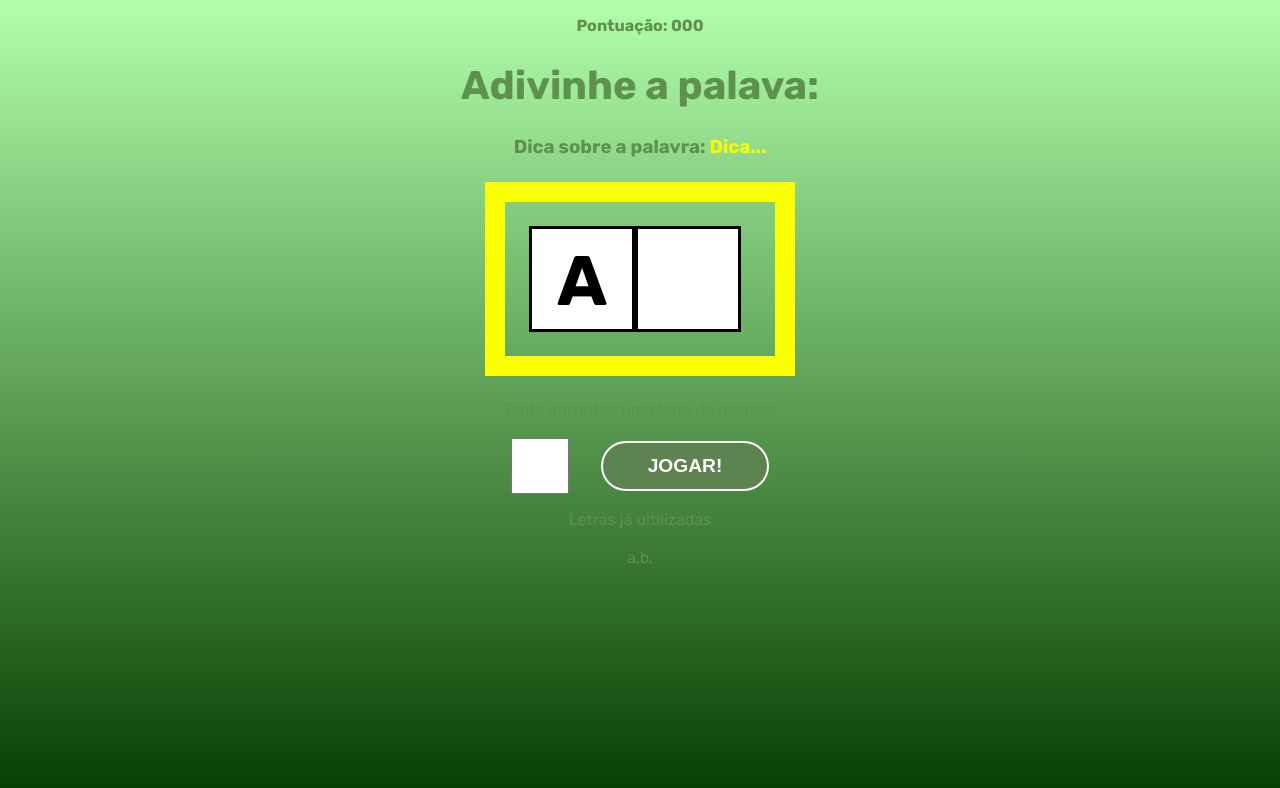
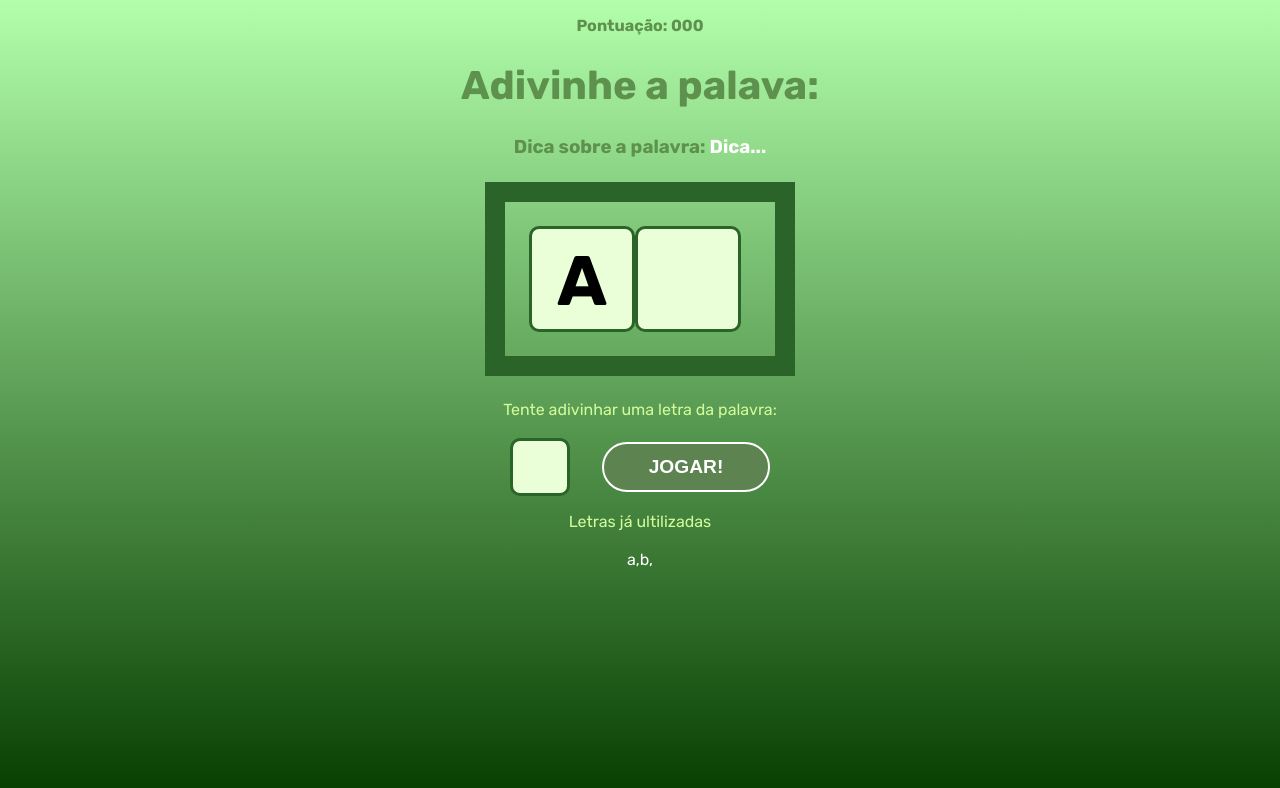
Before and after one commit to ThiagoSuchi/React-course, a React (Create React App) app in the folder secretword/: page / in a window 1280 px wide. Both pictures are taken after a click on the button "INICIAR". Shown: the top 788 px of the page. Built offline with nearby package versions, Linux system fonts and the light colour scheme.

Commit message:
Estilizando a tela do jogo - CSS

```diff
--- a/secretword/src/components/Game.css
+++ b/secretword/src/components/Game.css
@@ -7,29 +7,31 @@
 }
 
 .tip span {
-    color: rgb(251, 255, 0);
+    color:rgb(255, 255, 255);
 }
 
 .wordContainer {
     margin:  1.5em;
     padding: 1.5em;
-    border: 20px solid rgb(251, 255, 0);
+    border: 20px solid rgb(42, 100, 40);
     display: flex;
 }
 
 .letter, .blankSquare {
     font-size: 70px;
     line-height: 1.5;
-    border: 3px solid black;
+    border: 3px solid rgb(42, 100, 40);
     height: 100px;
     width: 100px;
     text-transform: uppercase;
-    background-color: rgb(255, 255, 255);
+    background-color: rgb(234, 255, 215);
     color: black;
     font-weight: bold;
+    border-radius: 10px;
 }
 
 .letterContainer p {
+    color: rgb(210, 252, 156);
     margin-bottom: 1.2em;
 }
 
@@ -46,3 +48,14 @@
     text-align: center;
     margin-right: 1em;
 }
+
+.wrongLettersContainer span {
+    color: rgb(255, 255, 255);
+}
+
+form input {
+    border: none;
+    border-radius: 10px;
+    background-color: rgb(234, 255, 215);
+    border: 3px solid rgb(42, 100, 40)
+}
```
